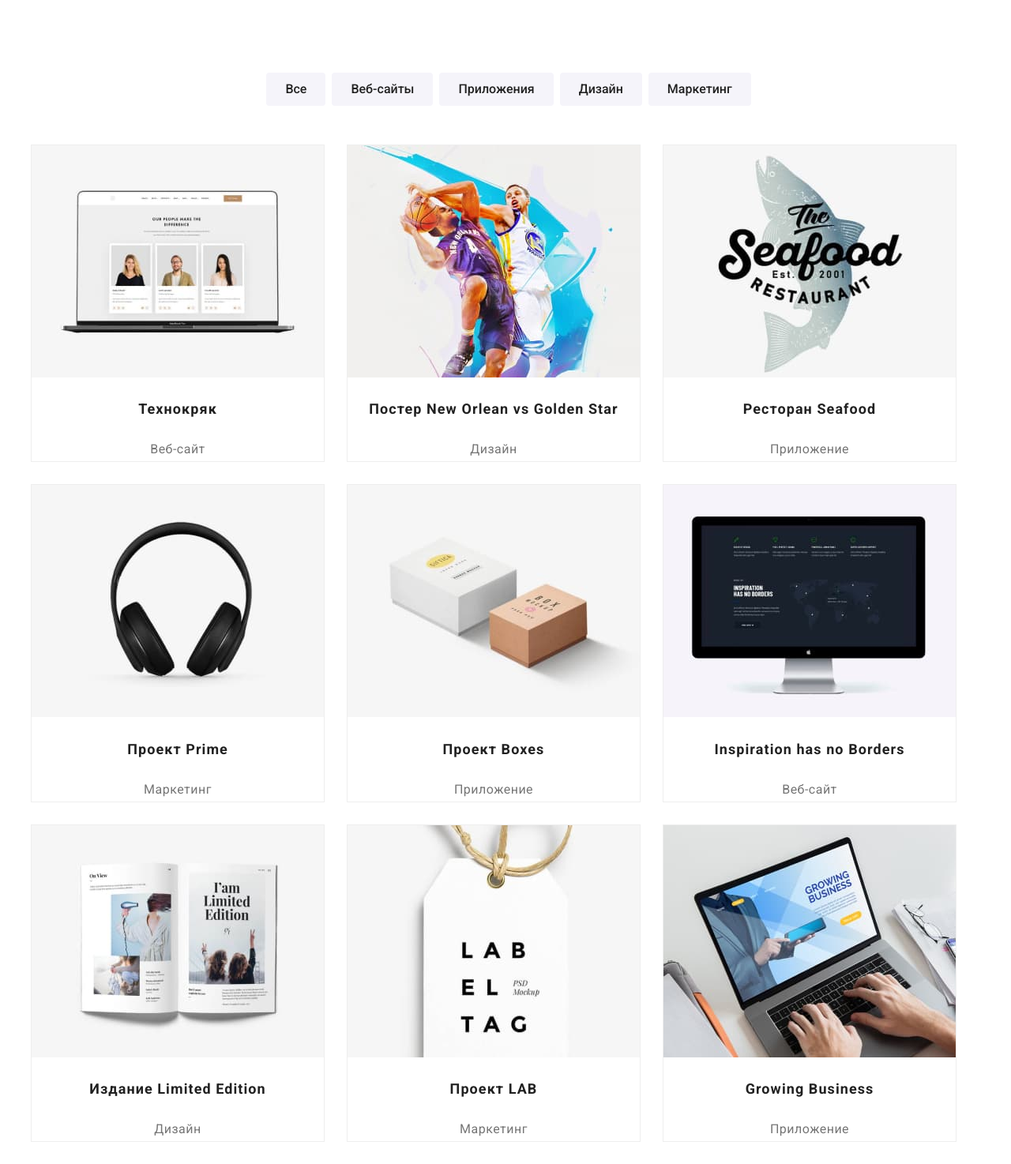
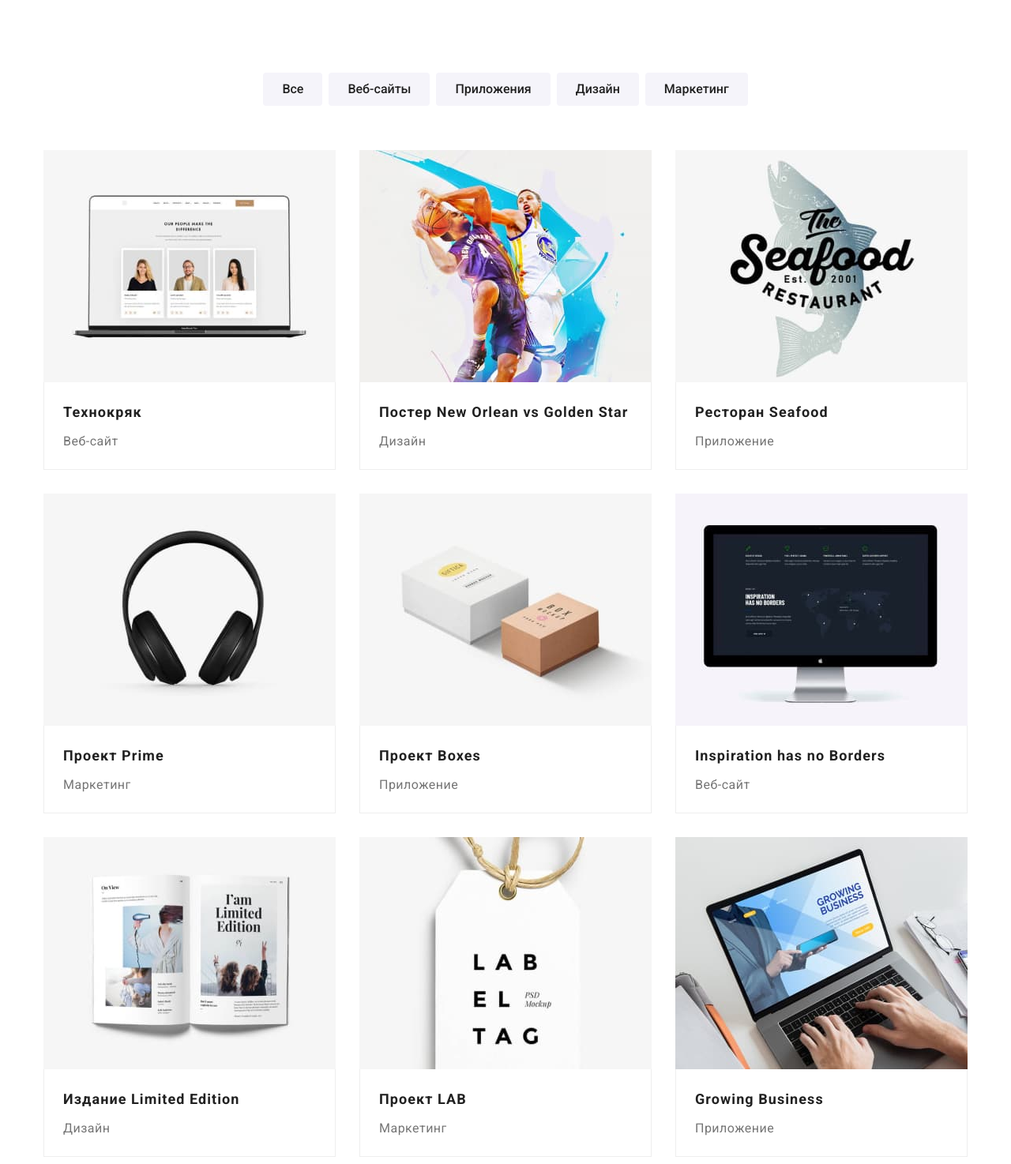
Before and after one commit to Vital1y100500/goit-markup-hw-04, a plain HTML site: page portfolio.html in a window 1280 px wide. Shown: the part 83-1557 px from the top of the page at 79% size. Drawn offline with nearby package versions, Linux system fonts and the light colour scheme.

Commit message:
hw4 start

```diff
--- a/css/styles.css
+++ b/css/styles.css
@@ -2,9 +2,9 @@
     box-sizing: border-box;
     width: 1600px;
 }
-*,
+/* *,
 *::before,
-*::after{box-sizing: inherit;}
+*::after{box-sizing: inherit;} */
 .main{width: 1600px;}
     /* main text colour */
     :root{
@@ -59,14 +59,16 @@
     margin-right: 0;
 }
 
+.page-header{
+    border-bottom: 1px solid #ECECEC;
+}
+
 .page-header .container{
 
     display: inline-block;
      display: flex;
      align-items: center;
-     margin-left: auto;
-     margin-right: auto;
-     border-bottom: 1px solid #ECECEC;
+
 }
 
 .logo-header
@@ -201,6 +203,7 @@
         }
 .hero-title
 {
+    margin-top: 0;
     margin-bottom: 0px;
     margin-left:  auto;
     margin-right: auto;
@@ -246,15 +249,32 @@
     align-items: center;
 }
 .our-power{
-    visibility:hidden;
-    width: 0;
+    /* visibility:hidden; */
+    /* width: 0; */
+
 }
+.visually-hidden {
+    position: absolute;
+    width: 1px;
+    height: 1px;
+    margin: -1px;
+    border: 0;
+    padding: 0;
+
+    white-space: nowrap;
+    clip-path: inset(100%);
+    clip: rect(0 0 0 0);
+    overflow: hidden;
+  }
 
 .advantage-item{
 
-    display: inline-block;
+    /* display: inline-block; */
     width: 270px;
     margin-right: 30px;
+}
+.advantage-item:last-child{
+    margin-right: 0;
 }
 
 .advantage-item li{
@@ -262,7 +282,7 @@
 }
 
 .advantage-list{
-
+ list-style: none;
     display: flex;
     text-decoration: none;
     margin-top: 0;
@@ -329,6 +349,7 @@ h2 .whatwedo-section{
 {
     display: flex;
     margin-top: 0;
+    margin-bottom: 0;
     display: flex;
     text-decoration: none;
     padding-left: 0;
@@ -340,7 +361,7 @@ h2 .whatwedo-section{
 }
 
 .whatwedo-section{
-    padding-top: 94px;
+    /* padding-top: 94px; */
     padding-bottom: 94px;
 }
 
@@ -356,6 +377,7 @@ h2 .whatwedo-section{
       padding-left: 0;padding-right: 0;
       margin-left: auto;
       margin-left: auto;
+      margin-top: 0px;
       margin-bottom: 0px;
 
  }
@@ -363,7 +385,7 @@ h2 .whatwedo-section{
     {
     margin-bottom: 0px;
     padding-top: 94px;
-    padding-bottom: 0px;
+    padding-bottom: 94px;
       background-color: var(--backgr-alt-color);
     }
 
@@ -372,8 +394,16 @@ h2 .whatwedo-section{
     display: block;
     text-align: center;
     margin-right: 30px;
-    margin-bottom: 94px;
+    /* margin-bottom: 94px; */
     background-color:white;
+}
+.team-person-card img{
+    display: block;
+}
+
+.team-person-card div {
+padding-top: 30px;
+padding-bottom: 30px;
 }
 
 .team-person-card:nth-child(4n){
@@ -392,7 +422,7 @@ h2 .whatwedo-section{
       }
 
 .member{
-     margin-top: 30px;
+     margin-top: 0px;
      margin-bottom: 10px;
       font-weight: 500;
       font-size: 16px;
@@ -403,7 +433,7 @@ h2 .whatwedo-section{
 
 .member-proffesion{
       margin-top: 0;
-      margin-bottom: 30px;
+      margin-bottom: 0px;
       font-weight: 400;
       font-size: 16px;
       line-height: 118%;
@@ -420,19 +450,28 @@ border: 1px #EEEEEE;
 .portfolio-list{
     display: flex;
     justify-content:center;
-    margin-top: 94px;
-    margin-bottom: 50px;
-    padding: 0;
+    margin-top: 0px;
+    margin-bottom: 56px;
+    padding-left: 0;
+
 
 }
 .portfolio-buttons-list{
     display: inline-block;
     text-decoration: none;
     align-items: center;
-    color: tomato;
+    margin-left: 8px;
+    /* color: tomato; */
 
 }
- .container .portfolio-list{
+
+.portfolio-buttons-list:first-child{
+    margin-left: 0;
+}
+
+.portfolio-section{
+     padding-top: 94px;
+     padding-bottom: 94px;
 
 }
 .portfolio-buttons
@@ -444,7 +483,7 @@ border: 1px #EEEEEE;
     padding-right: 22px; ;
     padding-top: 6px;
     padding-bottom: 6px;
-    margin-left: 8px;
+
     font-weight: 500;
     font-size: 16px;
     line-height: 162%;
@@ -463,6 +502,8 @@ border: 1px #EEEEEE;
 
 .uniqe-case
 {
+    margin-top: 0;
+    margin-bottom: 4px;
     text-decoration:none;
     font-weight: 700;
     font-size: 18px;
@@ -473,6 +514,25 @@ border: 1px #EEEEEE;
 
 .portfolio-link{
     text-decoration:none;
+    margin-top: 0;
+    margin-bottom: 0;
+}
+.item a{
+    /* display: inline-block; */
+    width: 0px;
+    height: 0px;
+}
+
+.portfolio-text{
+    padding-top: 20px;
+    padding-bottom: 20px;
+    padding-right: 24px;
+    padding-left: 24px;
+
+    border-bottom : 1px solid #EEEEEE;
+    border-left: 1px solid #EEEEEE;
+    border-right:1px solid #EEEEEE ;
+
 }
 
 .uniqe-case-topic{
@@ -489,7 +549,7 @@ border: 1px #EEEEEE;
 }
 
 .portfolio-cards .item{
-    outline: 1px solid #EEEEEE;
+
     margin-bottom: 30px;
 }
 
@@ -500,13 +560,30 @@ border: 1px #EEEEEE;
 
     flex-wrap: wrap;
     list-style: none;
-    text-align: center;
+    /* text-align: center; */
     margin-bottom: 0;
     margin-top: 0;
     padding-left: 0;
 }
+
+.port-img{
+    display: block;
+}
+
+
 .portfolio-cards :nth-child(3n){
     margin-right: 0;
+}
+
+.portfolio-cards :nth-child(7n){
+    margin-bottom: 0;
+}
+
+.portfolio-cards :nth-child(8n){
+    margin-bottom: 0;
+}
+.portfolio-cards :nth-child(9n){
+    margin-bottom: 0;
 }
 
 .portfolio-cards li{
@@ -565,6 +642,7 @@ border: 1px #EEEEEE;
     .footer .list{
        display: block;
         margin-top: 20px;
+        margin-bottom: 0px;
     }
  .contact-links
  {  margin-top: 9px;
--- a/portfolio.html
+++ b/portfolio.html
@@ -43,8 +43,8 @@
   </header>
 
     <main>
-    <!--------------------------- PORTFOLIO------------------------- -->
- <section>
+    <!--------------------------- PORTFOLIO--------------------------->
+ <section class="portfolio-section">
   <div class="container">
 <ul class="portfolio-list ">
 
@@ -67,90 +67,106 @@
 
     </li>
 </ul>
-</div>
-<div class="container">
+
     <ul class="portfolio-cards">
        <li class="item">
          <a href="" class="portfolio-link">
-         <img src="./images/Portfolio1.jpg" alt="Portfolio1" width="370" height="294">
+         <img class="port-img" src="./images/Portfolio1.jpg" alt="Portfolio1" width="370" height="294">
+        <div class="portfolio-text">
          <h3 class="uniqe-case">Технокряк</h3>
          <p class="uniqe-case-topic">Веб-сайт</p>
+        </div>
         </a>
        </li>
 
        <li class="item">
         <a href="" class="portfolio-link">
-        <img src="./images/Portfolio2.jpg" alt="Portfolio2" width="370" height="294">
+        <img  class="port-img" src="./images/Portfolio2.jpg" alt="Portfolio2" width="370" height="294">
+        <div class="portfolio-text">
         <h3 class="uniqe-case">Постер New Orlean vs Golden Star</h3>
         <p class="uniqe-case-topic">Дизайн</p>
+        </div>
       </a>
       </li>
 
       <li class="item">
         <a href="" class="portfolio-link">
-        <img src="./images/Portfolio3.jpg" alt="Portfolio3" width="370" height="294">
+        <img class="port-img" src="./images/Portfolio3.jpg" alt="Portfolio3" width="370" height="294">
+        <div class="portfolio-text">
         <h3 class="uniqe-case">Ресторан Seafood</h3>
         <p class="uniqe-case-topic">Приложение</p>
+       </div>
       </a>
       </li>
 
       <li class="item">
         <a href="" class="portfolio-link">
-        <img src="./images/Portfolio4.jpg" alt="Portfolio4" width="370" height="294">
+        <img class="port-img" src="./images/Portfolio4.jpg" alt="Portfolio4" width="370" height="294">
+        <div class="portfolio-text">
         <h3 class="uniqe-case">Проект Prime</h3>
         <p class="uniqe-case-topic">Маркетинг</p>
+           </div>
       </a>
       </li>
 
       <li class="item">
         <a href="" class="portfolio-link">
-        <img src="./images/Portfolio5.jpg" alt="Portfolio5" width="370" height="294">
+        <img class="port-img" src="./images/Portfolio5.jpg" alt="Portfolio5" width="370" height="294">
+        <div class="portfolio-text">
         <h3 class="uniqe-case">Проект Boxes</h3>
         <p class="uniqe-case-topic">Приложение</p>
+          </div>
       </a>
       </li>
 
       <li class="item">
         <a href="" class="portfolio-link">
-          <img src="./images/Portfolio6.jpg" alt="Portfolio6" width="370" height="294">
+          <img class="port-img" src="./images/Portfolio6.jpg" alt="Portfolio6" width="370" height="294">
+         <div class="portfolio-text">
           <h3 class="uniqe-case">Inspiration has no Borders</h3>
         <p class="uniqe-case-topic">Веб-сайт</p>
+        </div>
       </a>
       </li>
 
       <li class="item">
         <a href="" class="portfolio-link">
-        <img src="./images/Portfolio7.jpg" alt="Portfolio7" width="370" height="294">
+        <img class="port-img"src="./images/Portfolio7.jpg" alt="Portfolio7" width="370" height="294">
+        <div class="portfolio-text">
         <h3 class="uniqe-case">Издание Limited Edition</h3>
         <p class="uniqe-case-topic">Дизайн</p>
+        </div>
       </a>
       </li>
 
       <li class="item">
         <a href="" class="portfolio-link">
-        <img src="./images/Portfolio8.jpg" alt="Portfolio8" width="370" height="294">
+        <img class="port-img"src="./images/Portfolio8.jpg" alt="Portfolio8" width="370" height="294">
+        <div class="portfolio-text">
         <h3 class="uniqe-case">Проект LAB </h3>
         <p class="uniqe-case-topic">Маркетинг</p>
+          </div>
       </a>
       </li>
 
       <li class="item">
         <a href="" class="portfolio-link">
-        <img src="./images/Portfolio9.jpg" alt="Portfolio9" width="370" height="294">
+        <img class="port-img"src="./images/Portfolio9.jpg" alt="Portfolio9" width="370" height="294">
+        <div class="portfolio-text">
         <h3 class="uniqe-case">Growing Business</h3>
         <p class="uniqe-case-topic">Приложение</p>
+         </div>
       </a>
       </li>
    </ul>
   </div>
   </section>
-
-
   </main>
 
-<!-- -------------------------------ФУТЕР------------------------------- -->
+    <!-----------------------------ФУТЕР---------------------------->
 
-  <footer class="footer container">
+  <footer class="footer">
+    <div class="container">
     <address class="footer-links">
         <a class="logo-footer" href="index.html">
             <span>Web</span><span class="logo-footer-color">Studio</span>
@@ -166,6 +182,7 @@
             </li>
         </ul>
     </address>
+  </div>
 </footer>
 
 
```
Also changed, not shown: index.html (+15 -7 lines).
